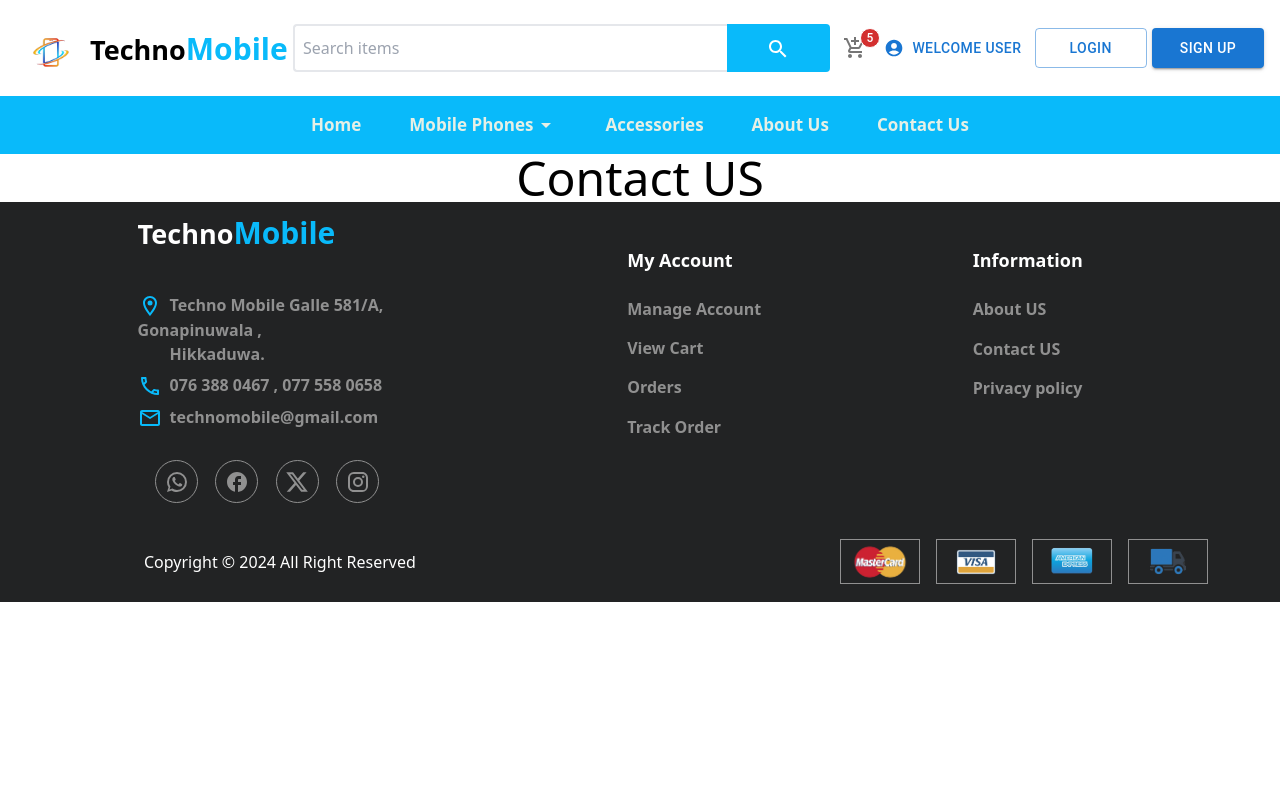
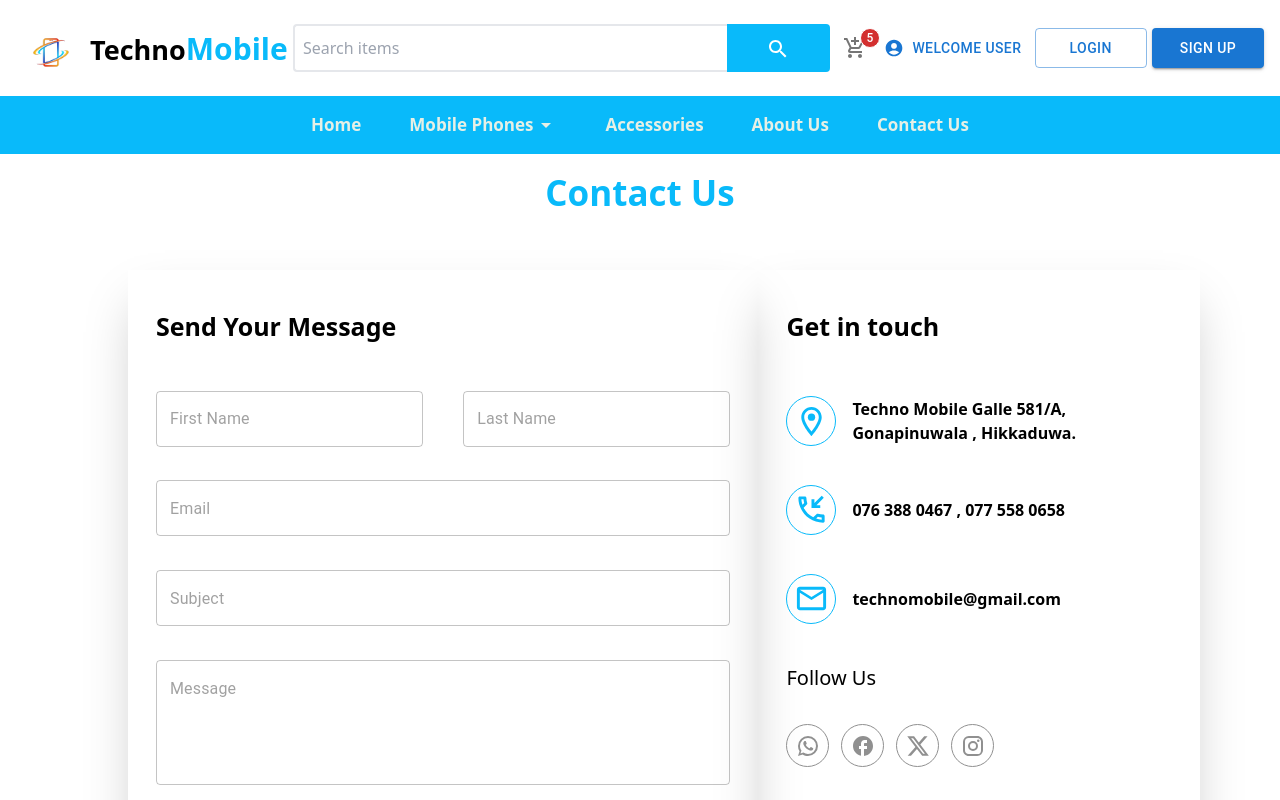
Before and after one commit to isurusachinda85/React-App, a React (Create React App) app in the folder client/: page /contactus in a window 1280 px wide. Shown: the top 800 px of the page. Built offline with nearby package versions, Linux system fonts and the light colour scheme.

Commit message:
Complete contact page

```diff
--- a/client/package.json
+++ b/client/package.json
@@ -17,6 +17,7 @@
     "@types/react-dom": "^18.2.18",
     "react": "^18.2.0",
     "react-dom": "^18.2.0",
+    "react-icons": "^5.2.1",
     "react-scripts": "5.0.1",
     "typescript": "^4.9.5",
     "web-vitals": "^2.1.4"
--- a/client/src/view/pages/contactUs/ContactUS.tsx
+++ b/client/src/view/pages/contactUs/ContactUS.tsx
@@ -1,10 +1,120 @@
 import { Component } from "react";
+import TextField from '@mui/material/TextField';
+import CommonButton from "../../common/Button/Button";
+import SendIcon from '@mui/icons-material/Send';
+import WhatsAppIcon from '@mui/icons-material/WhatsApp';
+import FacebookRoundedIcon from '@mui/icons-material/FacebookRounded';
+import InstagramIcon from '@mui/icons-material/Instagram';
+import XIcon from '@mui/icons-material/X';
+import RoomOutlinedIcon from '@mui/icons-material/RoomOutlined';
+
+import EmailOutlinedIcon from '@mui/icons-material/EmailOutlined';
+import PhoneCallbackOutlinedIcon from '@mui/icons-material/PhoneCallbackOutlined';
+
 
 export class ContactUS extends Component {
     render() {
         return (
             <>
-                <h1 className="text-5xl text-center ">Contact US</h1>
+                <div className="h-[100vh] w-full ">
+                    <div className="w-full h-[10%] font-bold text-[35px] flex items-center justify-center text-[#09bafa]">
+                        <h1>Contact Us</h1>
+                    </div>
+                    <div className="w-full h-[90%] flex flex-row items-center justify-between">
+                        <div className="w-[50%] h-[90%] ml-32 flex flex-wrap shadow-2xl p-7">
+                            <div className="w-full h-[10%] font-bold text-[25px] flex items-center">
+                                <h1>Send Your Message</h1>
+                            </div>
+
+                            <div className="w-[50%] pr-5 ">
+                                <TextField
+                                    fullWidth
+                                    placeholder="First Name"
+                                />
+                            </div>
+
+                            <div className="w-[50%] pl-5">
+                                <TextField
+                                    fullWidth
+                                    placeholder="Last Name"
+                                />
+                            </div>
+
+                            <div className="w-full">
+                                <TextField
+                                    fullWidth
+                                    placeholder="Email"
+                                />
+                            </div>
+
+                            <div className="w-full">
+                                <TextField
+                                    fullWidth
+                                    placeholder="Subject"
+                                />
+                            </div>
+
+                            <div className="w-full">
+                                <TextField
+                                    id="outlined-multiline-static"
+                                    fullWidth
+                                    multiline
+                                    placeholder="Message"
+                                    rows={4}
+                                />
+                            </div>
+                            <div className="w-full flex justify-end ">
+                                <CommonButton className="h-[65%] w-60" label="Send Message" endIcon={<SendIcon />} style={{ background: "#09bafa" }} />
+                            </div>
+                        </div>
+                        <div className="w-[35%] h-[90%] mr-20 shadow-2xl p-7">
+                            <div className="w-full h-[10%] font-bold text-[25px] flex items-center">
+                                <h1>Get in touch</h1>
+                            </div>
+
+                            <div className="w-full h-[15%] flex flex-row items-center mt-5">
+                                <div className="border border-[#09bafa] text-[#09bafa] rounded-full h-[50px] w-[50px] flex items-center justify-center text-[35px]">
+                                    <RoomOutlinedIcon fontSize="large" />
+                                </div>
+                                <div className="w-[80%] h-[50%] font-bold flex items-center ml-4">
+                                    <h1>Techno Mobile Galle 581/A, Gonapinuwala  ,<span> Hikkaduwa.</span></h1>
+                                </div>
+                            </div>
+
+                            <div className="w-full h-[15%] flex flex-row items-center">
+                                <div className="border border-[#09bafa] text-[#09bafa] rounded-full h-[50px] w-[50px] flex items-center justify-center text-[35px]">
+                                    <PhoneCallbackOutlinedIcon fontSize="large" />
+                                </div>
+                                <div className="w-[80%] h-[50%] font-bold flex items-center ml-4">
+                                    <h1>076 388 0467 , 077 558 0658</h1>
+                                </div>
+                            </div>
+
+                            <div className="w-full h-[15%] flex flex-row items-center">
+                                <div className="border border-[#09bafa] text-[#09bafa] rounded-full h-[50px] w-[50px] flex items-center justify-center text-[35px]">
+                                    <EmailOutlinedIcon fontSize="large" />
+                                </div>
+                                <div className="w-[80%] h-[50%] font-bold flex items-center ml-4">
+                                    <h1>technomobile@gmail.com</h1>
+                                </div>
+                            </div>
+
+                            <div className="w-full h-[20%] flex flex-col mt-5">
+                                <div className="w-full h-[40%] text-[20px] ">
+                                    <h1>Follow Us</h1>
+                                </div>
+                                <div className="w-full h-[60%] flex flex-row gap-3 items-center">
+                                    <div className="border border-[#909090] text-[#909090] cursor-pointer hover:bg-[#09bafa] hover:text-white hover:border-[#09bafa] transition duration-500 rounded-full h-[43px] w-[43px] flex items-center justify-center"><WhatsAppIcon fontSize="medium" /></div>
+                                    <div className="border border-[#909090] text-[#909090] cursor-pointer hover:bg-[#09bafa] hover:text-white hover:border-[#09bafa] transition duration-500 rounded-full h-[43px] w-[43px] flex items-center justify-center"><FacebookRoundedIcon fontSize="medium" /></div>
+                                    <div className="border border-[#909090] text-[#909090] cursor-pointer hover:bg-[#09bafa] hover:text-white hover:border-[#09bafa] transition duration-500 rounded-full h-[43px] w-[43px] flex items-center justify-center"><XIcon fontSize="medium" /></div>
+                                    <div className="border border-[#909090] text-[#909090] cursor-pointer hover:bg-[#09bafa] hover:text-white hover:border-[#09bafa] transition duration-500 rounded-full h-[43px] w-[43px] flex items-center justify-center"><InstagramIcon fontSize="medium" /></div>
+                                </div>
+
+                            </div>
+                        </div>
+                    </div>
+
+                </div>
             </>
         );
     }
```
Also changed, not shown: 1 other file (tests, documents, lock files or other folders).
